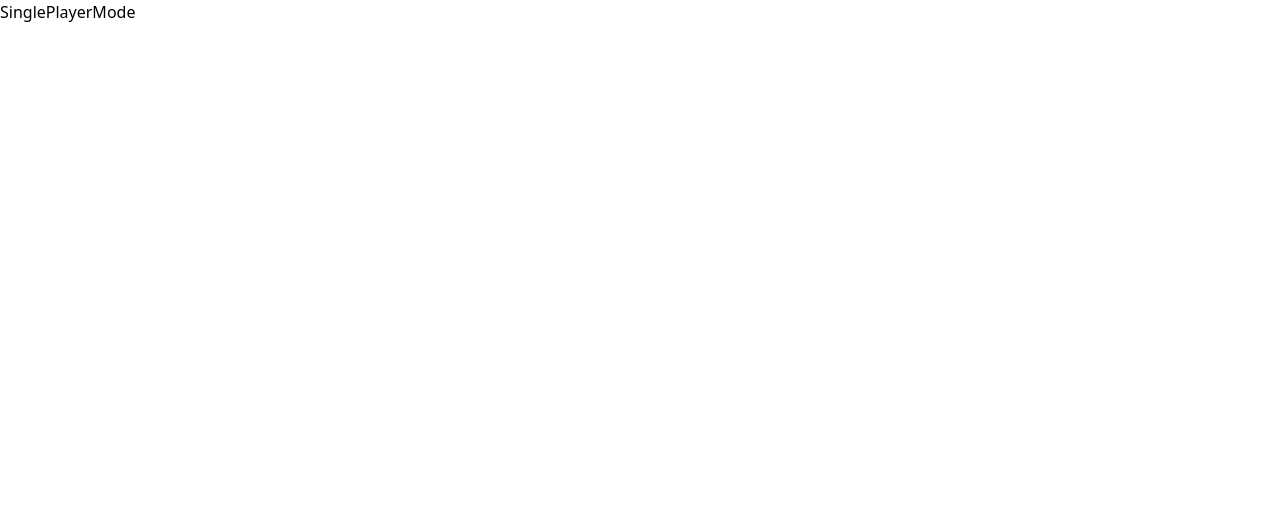
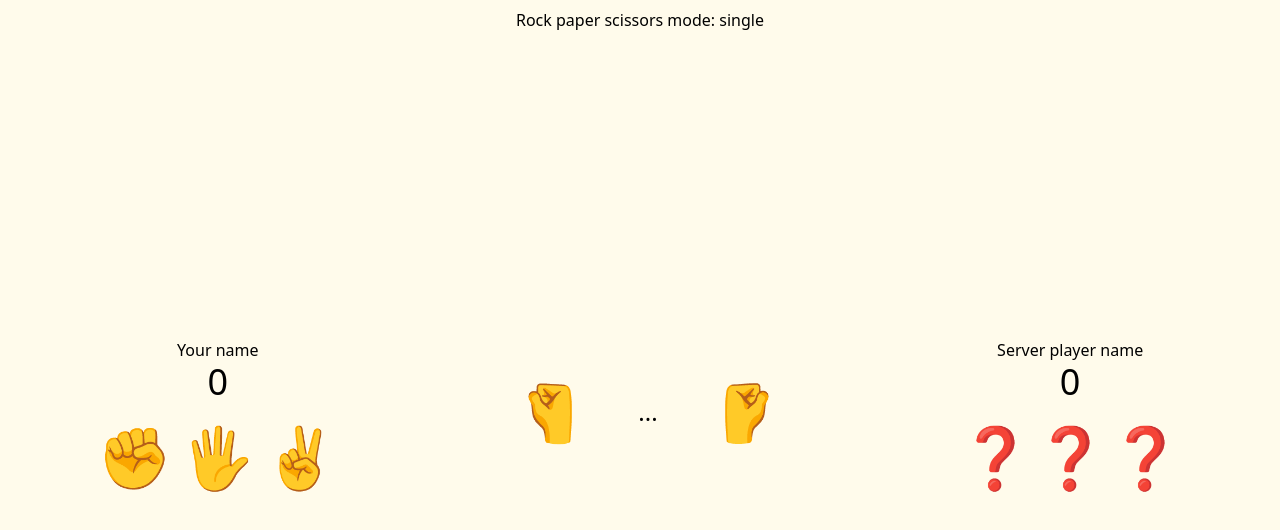
Before and after one commit to francescaboe/rock-paper-scissors, a React app in the folder frontend/: page /play-server in a window 1280 px wide. Shown: the top 530 px of the page. Built offline with nearby package versions, Linux system fonts and the light colour scheme.

Commit message:
fe: make game board reusable, create single player mode, start setup multi player mode

```diff
--- a/frontend/public/locales/en/translation.json
+++ b/frontend/public/locales/en/translation.json
@@ -6,7 +6,7 @@
   "play_server": "Play Server",
   "reset": "Reset",
   "result": "Result",
-  "rock_paper_scissors": "Rock paper scissors",
+  "rock_paper_scissors": "Rock paper scissors mode: {{ mode }}",
   "rock_paper_scissors_lobby": "Rock paper scissors Lobby",
   "score": "Score: ",
   "server_win": "Server wins!",
--- a/frontend/src/components/Lobby/Lobby.tsx
+++ b/frontend/src/components/Lobby/Lobby.tsx
@@ -15,7 +15,7 @@
         />
         <div className="flex flex-col gap-8 justify-center items-center md:inline-flex md:flex-row">
           <Link to="/play-server">{t('play_server')}</Link>
-          <button>{t('start_new_game')}</button>
+          <Link to="/room">{t('start_new_game')}</Link>
           <button>{t('join_game')}</button>
         </div>
       </section>
--- a/frontend/src/components/MultiPlayerMode/MultiPlayerMode.tsx
+++ b/frontend/src/components/MultiPlayerMode/MultiPlayerMode.tsx
@@ -1,14 +1,27 @@
 import React from 'react';
-/*
-* MultiplayerMode/
-│   │   │   │   ├── GameRoom.tsx
-│   │   │   │   └── GameRoomUtils.ts
-*
-* */
+import RockPaperScissors from 'components/RockPaperScissors';
+import { GAME_MODES } from 'constants/game.constants';
+import { gameReducer, initialGameState } from 'utils/gameReducer';
+
 function MultiPlayerMode() {
+  // create room
+  // wait for other user to join game
+  const [state /*dispatch*/] = React.useReducer(gameReducer, initialGameState);
+  const onUserChoice = (e: React.MouseEvent<HTMLButtonElement>) => {
+    console.log(e);
+    // persist result
+    // POST to server
+    // GET from server user choice
+    // when both choices are received, compare them and update state
+  };
   return (
     <div>
-      <h1>MultiPlayerMode</h1>
+      {/* Add both user and server names */}
+      <RockPaperScissors mode={GAME_MODES.multi} onUserChoice={onUserChoice} state={state} />
+      {/*TODO: add chat later*/}
+      {/* <button className="absolute bottom-1 left-2 border-2 p-2" disabled>
+        Chat
+      </button>*/}
     </div>
   );
 }
--- /dev/null
+++ b/frontend/src/components/MultiPlayerMode/index.ts
@@ -0,0 +1 @@
+export { default } from './MultiPlayerMode';
--- a/frontend/src/components/RockPaperScissors/RockPaperScissors.tsx
+++ b/frontend/src/components/RockPaperScissors/RockPaperScissors.tsx
@@ -1,43 +1,16 @@
 import React from 'react';
-import { optionLabels, options, RPS_ACTION_TYPES, TIMERS } from 'constants/game.constants';
-import { initialGameState, gameReducer } from 'utils/gameReducer';
+import { optionLabels, options } from 'constants/game.constants';
 import { useTranslation } from 'react-i18next';
+import { RockPaperScissorsBoardProps } from 'types/game.types';
 
-function RockPaperScissors() {
+function RockPaperScissors({ mode, onUserChoice, state }: RockPaperScissorsBoardProps) {
   const { i18n } = useTranslation();
-  const [state, dispatch] = React.useReducer(gameReducer, initialGameState);
   const { playerUser, playerServer, isPlaying, result, score } = state;
-
   const isIdleEmoji = (player: string) => player === '🤜' || player === '🤛';
-
-  const handleOnOptionClick = (e: React.MouseEvent<HTMLButtonElement>) => {
-    // persist result
-    const pl = e.currentTarget.name;
-    dispatch({ type: RPS_ACTION_TYPES.END_GAME });
-    dispatch({ type: RPS_ACTION_TYPES.START_GAME });
-
-    setTimeout(() => {
-      // VS COMPUTER
-      // Get the random option using the random index
-      const randomIndex = Math.floor(Math.random() * options.length);
-      const randomOption = options[randomIndex];
-      dispatch({
-        type: RPS_ACTION_TYPES.UPDATE_GAME,
-        payload: { playerServer: randomOption, playerUser: pl },
-      });
-      // VS SERVER PLAYER
-      // TODO
-    }, TIMERS.EIGHTEEN);
-
-    // 3 seconds later, reset players (but not score)
-    setTimeout(() => {
-      dispatch({ type: RPS_ACTION_TYPES.END_GAME });
-    }, TIMERS.THIRTY);
-  };
 
   return (
     <main className="p-2 h-lvh bg-amber-50 flex flex-col">
-      <h1 className="text-center">{i18n.t('rock_paper_scissors')}</h1>
+      <h1 className="text-center">{i18n.t('rock_paper_scissors', { mode })}</h1>
       <section className="text-center w-full h-full flex flex-col justify-around items-center md:inline-flex md:flex-row-reverse">
         {/*SERVER PLAYER*/}
         <div className="flex flex-col gap-6">
@@ -85,7 +58,7 @@
           <p className="flex justify-center gap-2">
             {options.map((opt) => (
               <button
-                onClick={handleOnOptionClick}
+                onClick={onUserChoice}
                 className="text-6xl disabled:opacity-20"
                 key={opt}
                 name={opt}
@@ -98,10 +71,6 @@
           </p>
         </div>
       </section>
-      {/*TODO: add chat later*/}
-      {/* <button className="absolute bottom-1 left-2 border-2 p-2" disabled>
-        Chat
-      </button>*/}
     </main>
   );
 }
--- a/frontend/src/components/SinglePlayerMode/SinglePlayerMode.tsx
+++ b/frontend/src/components/SinglePlayerMode/SinglePlayerMode.tsx
@@ -1,9 +1,38 @@
 import React from 'react';
+import RockPaperScissorsBoard from 'components/RockPaperScissors';
+import { GAME_MODES, options, RPS_ACTION_TYPES, TIMERS } from 'constants/game.constants';
+import { gameReducer, initialGameState } from 'utils/gameReducer';
 
 function SinglePlayerMode() {
+  const [state, dispatch] = React.useReducer(gameReducer, initialGameState);
+  const handleOnOptionClick = (e: React.MouseEvent<HTMLButtonElement>) => {
+    // persist result
+    const pl = e.currentTarget.name;
+    dispatch({ type: RPS_ACTION_TYPES.END_GAME });
+    dispatch({ type: RPS_ACTION_TYPES.START_GAME });
+
+    setTimeout(() => {
+      // Get the random option using the random index
+      const randomIndex = Math.floor(Math.random() * options.length);
+      const randomOption = options[randomIndex];
+      dispatch({
+        type: RPS_ACTION_TYPES.UPDATE_GAME,
+        payload: { playerServer: randomOption, playerUser: pl },
+      });
+    }, TIMERS.EIGHTEEN);
+
+    // 3 seconds later, reset players (but not score)
+    setTimeout(() => {
+      dispatch({ type: RPS_ACTION_TYPES.END_GAME });
+    }, TIMERS.THIRTY);
+  };
   return (
     <div>
-      <h1>SinglePlayerMode</h1>
+      <RockPaperScissorsBoard
+        mode={GAME_MODES.single}
+        onUserChoice={handleOnOptionClick}
+        state={state}
+      />
     </div>
   );
 }
--- a/frontend/src/constants/game.constants.ts
+++ b/frontend/src/constants/game.constants.ts
@@ -29,3 +29,8 @@
   EIGHTEEN = 1800,
   THIRTY = 3000,
 }
+
+export enum GAME_MODES {
+  multi = 'multi',
+  single = 'single',
+}
```
Also changed, not shown: frontend/src/routes/AppRoutes.tsx (+6 -6 lines), frontend/src/types/game.types.ts (+8 -0 lines).
